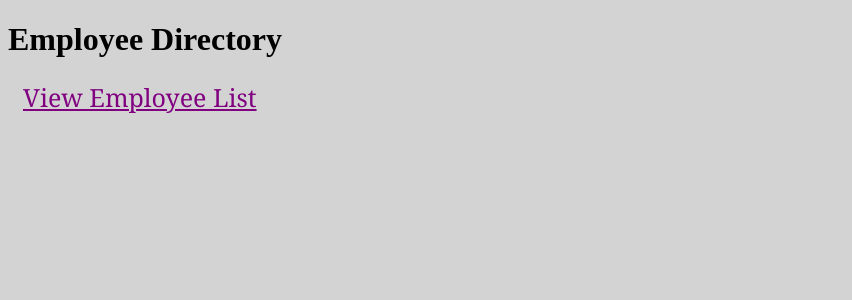
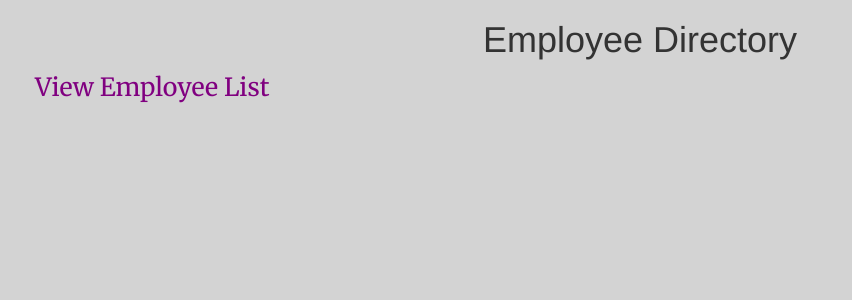
Before and after one commit to hrkoren/React_Employee_Directory, a React (Create React App) app in the folder employee-directory/: page / in a window 1280 px wide. Shown: the top 300 px of the page, without its empty margins (0-852 px from the left). Built offline with nearby package versions, Linux system fonts and the light colour scheme.

Commit message:
added bootstrap link, updated fonts, worked on styling

```diff
--- a/employee-directory/public/index.html
+++ b/employee-directory/public/index.html
@@ -15,6 +15,9 @@
       user's mobile device or desktop. See https://developers.google.com/web/fundamentals/web-app-manifest/
     -->
     <link rel="manifest" href="%PUBLIC_URL%/manifest.json" />
+    <link rel="preconnect" href="https://fonts.gstatic.com">
+<link href="https://fonts.googleapis.com/css2?family=Merriweather&display=swap" rel="stylesheet">
+    <link rel="stylesheet" href="https://maxcdn.bootstrapcdn.com/bootstrap/3.4.1/css/bootstrap.min.css">
     <!--
       Notice the use of %PUBLIC_URL% in the tags above.
       It will be replaced with the URL of the `public` folder during the build.
--- a/employee-directory/src/components/EmployeeCard/index.js
+++ b/employee-directory/src/components/EmployeeCard/index.js
@@ -4,7 +4,7 @@
 function EmployeeCard(props) {
 console.log(props);
 return (
-    <table className='table table-sortable text-center'>
+    <table className='table striped table-sortable text-center'>
         <thead className='thead-dark'>
             <tr>
                 <th scope='col'>Image</th>
@@ -18,7 +18,7 @@
         {props.employees.map((employee)=> {
             return (
             <tr>
-                <td><img src={employee.picture.thumbnail} alt='employee' /></td>
+                <td className='align-middle'><img src={employee.picture.thumbnail} alt='employee' /></td>
                 <td className='align-middle'>{employee.first} {employee.last}</td>
                 <td className='align-middle'>{employee.email}</td>
                 <td className='align-middle'>{employee.phone}</td>
--- a/employee-directory/src/components/EmployeeHeader/style.css
+++ b/employee-directory/src/components/EmployeeHeader/style.css
@@ -1,6 +1,7 @@
 header {
     background-color: navy;
+    font-family: 'Merriweather', serif;
     color: white;
     border-bottom: 3px solid gray;
-    padding: 20px
+    padding: 20px;
 }
--- a/employee-directory/src/components/Home/style.css
+++ b/employee-directory/src/components/Home/style.css
@@ -4,18 +4,19 @@
 
 .heading {
     font-size: 35px;
-    padding: 20px;
-    background-color: navy;
-    font-family: Georgia;
-    margin: 10px;
-    align-content: center;
+    padding: 25px;
+    background-color: blue;
+    font-family: 'Merriweather', serif;
+    margin: 15px;
+    text-align: center;
     color: white
 }
 
 .link {
     font-size: 25px;
-    font-family: Georgia;
-    paddng: 20px;
+    font-family: 'Merriweather', serif;
+    padding: 20px;
     margin: 15px;
     color: purple;
+    text-align: center;
 }
```
